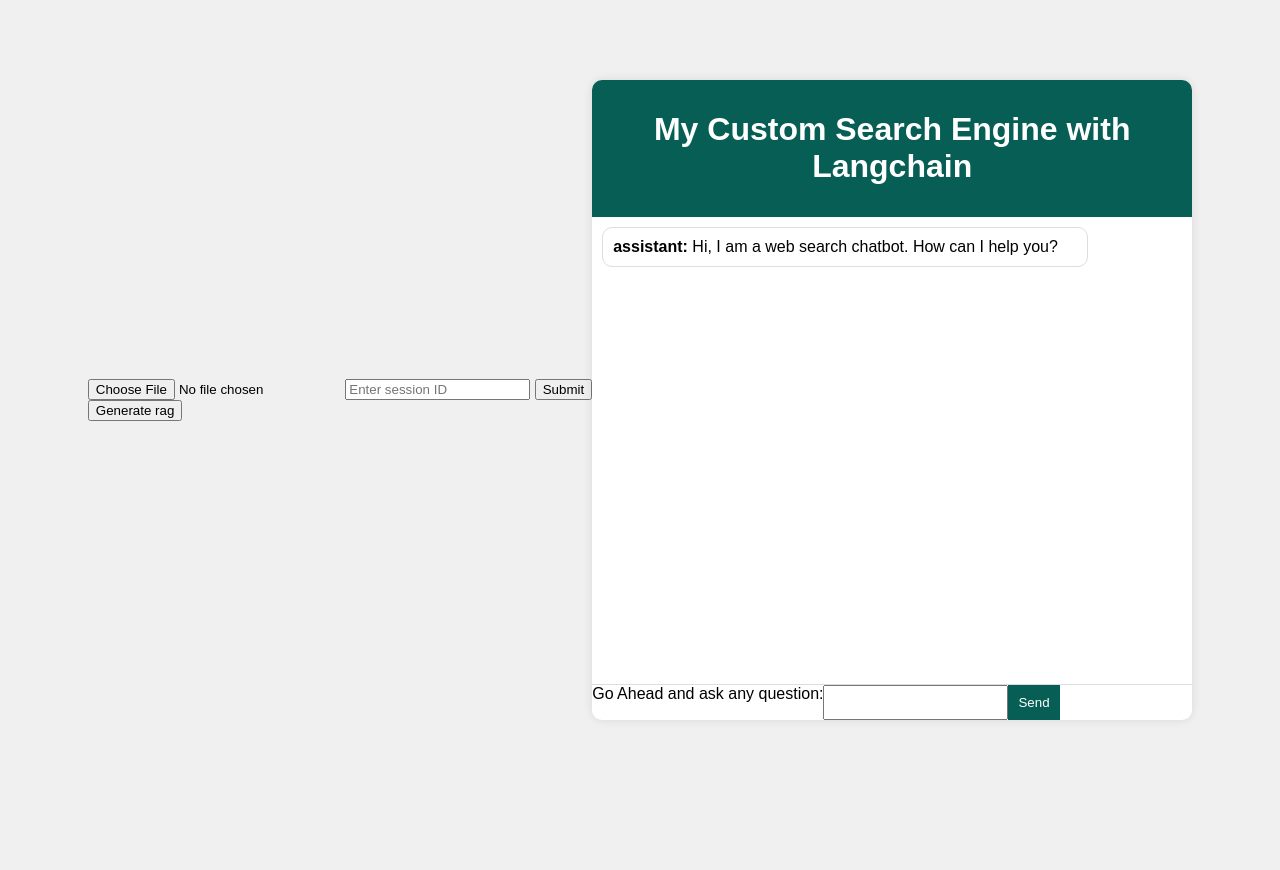
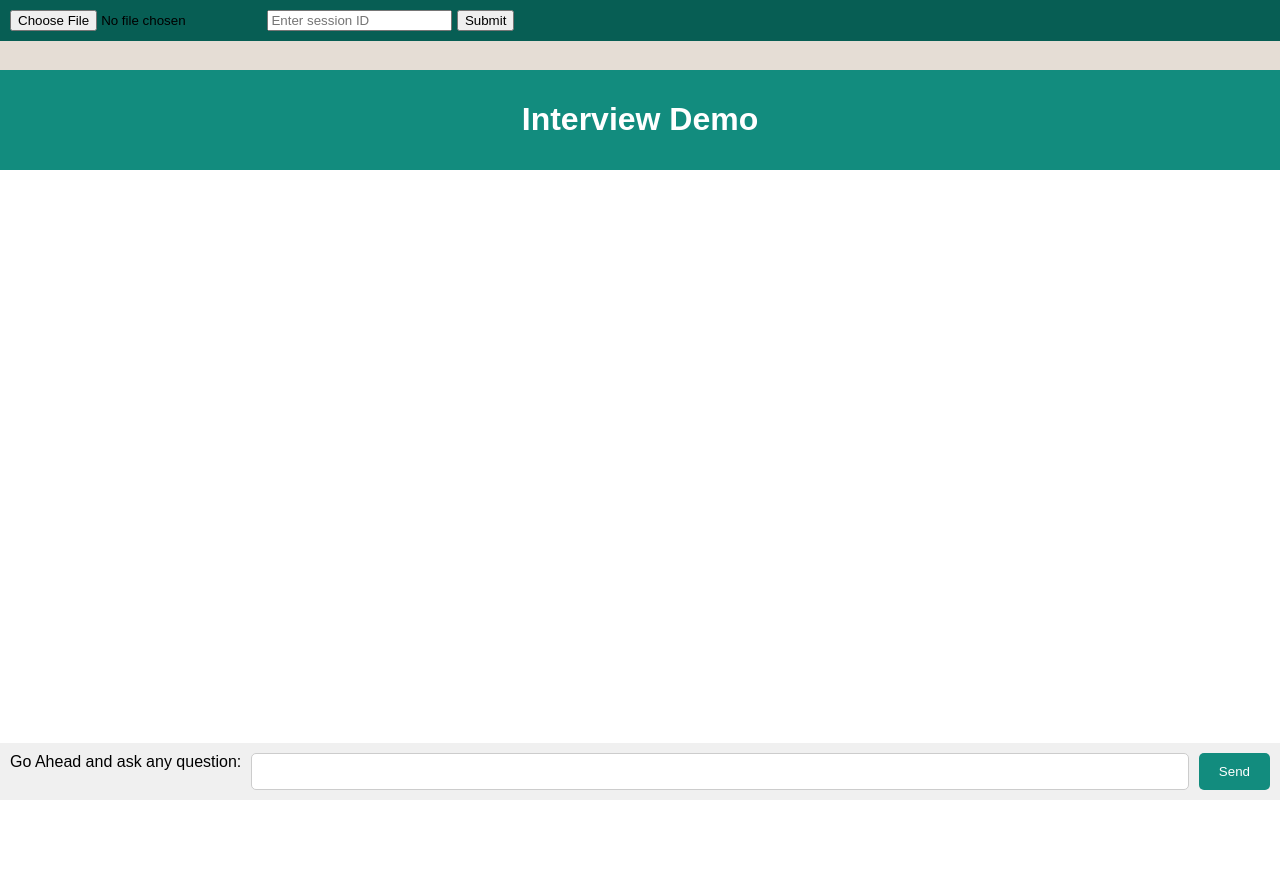
Before and after one commit to kumar793/RAG-chatbot, a Flask app: page / in a window 1280 px wide. Before the commit the page ends 720 px from the top, so only its background shows below. Run offline with Flask 3, Linux system fonts and the light colour scheme.

Commit message:
stable version

```diff
--- a/app.py
+++ b/app.py
@@ -11,10 +11,11 @@
 app = Flask(__name__)
 app.config['SECRET_KEY'] = 'getint'
 app.config['SESSION_TYPE'] = 'filesystem'
+app.config['SESSION_PERMANENT'] = True
 Session(app)
 logging.info("Session started")
 store = {}
-r = data_ingestion.Response()
+
 conversational_rag_chain = None
 
 def get_session_history(session_id: str) -> BaseChatMessageHistory:
@@ -39,33 +40,23 @@
 @app.route("/create_document", methods=["GET", "POST"])
 def upload_documents():
     try:
-        global r
+        global conversational_rag_chain
+        r = data_ingestion.Response()
         session.uploaded_files = request.files.getlist("file")
-        session['session_id'] = request.form.get("session_id", "default_session")
+        session_id = request.form.get("session_id")
+
         if session.uploaded_files:
             for uploaded_file in session.uploaded_files:
                 temppdf = './temp.pdf'
                 with open(temppdf, 'wb') as file:
                     file.write(uploaded_file.read())
-                r.create_embeddings(temppdf)
+                r.create_embeddings(temppdf,session_id)
             logging.info("Document uploaded successfully and embeddings created.")
-            session.modified = True
-            return redirect("/")
+            logging.info("getting conversational rag chain")
         else:
             logging.warning("No files uploaded.")
             return "No files uploaded", 400
-    except Exception as e:
-        logging.error(f"Error: {e} at document upload.")
-        raise CustomException(e, sys)
 
-
-
-@app.route("/create_rag", methods=["GET"])
-def create_rag():
-    global r
-    global conversational_rag_chain
-    try:
-        logging.info("getting conversational rag chain")
         conversational_rag_chain = RunnableWithMessageHistory(
             r.create_response(),
             get_session_history,
@@ -76,9 +67,12 @@
         session.modified = True
         logging.info("Rag chain created successfully.")
         return redirect("/")
+
     except Exception as e:
-        logging.error(f"Error: {e} at creating RAG chain")
+        logging.error(f"Error: {e} at document upload.")
         raise CustomException(e, sys)
+
+
 
 
 @app.route("/chat", methods=["POST"])
--- a/src/utils.py
+++ b/src/utils.py
@@ -13,14 +13,14 @@
 
 
 class load_document:
-    def vector_store(self,document_path):
+    def vector_store(self,document_path,session_id):
         try:
             self.__documents = PyPDFLoader(document_path).load()
             self.__text_splitter = RecursiveCharacterTextSplitter(chunk_size = 300, chunk_overlap = 20 ).split_documents(self.__documents)
             logging.info("Document loaded and split into chunks")
             self.__embeddings = GoogleGenerativeAIEmbeddings(model="models/embedding-001")
             self.__vector_store = AstraDBVectorStore(
-                                collection_name="demo",
+                                collection_name=session_id,
                                 embedding=self.__embeddings,
                                 api_endpoint=ASTRA_DB_API_ENDPOINT,
                                 token=ASTRA_DB_APPLICATION_TOKEN)
--- /dev/null
+++ b/static/scripts.js
@@ -0,0 +1,43 @@
+async function sendMessage() {
+    const userInput = document.getElementById('user_input').value;
+    const sendButton = document.getElementById('sendButton');
+    const chatbox = document.getElementById('chatbox');
+
+    // Disable input and button, show fetching data message
+    document.getElementById('user_input').disabled = true;
+    sendButton.disabled = true;
+    chatbox.innerHTML += `<div class="chat-message assistant"><strong>assistant:</strong> Fetching data...</div>`;
+    chatbox.scrollTop = chatbox.scrollHeight; // Scroll to the bottom
+
+    try {
+        const response = await fetch('/chat', {
+            method: 'POST',
+            headers: {
+                'Content-Type': 'application/json'
+            },
+            body: JSON.stringify({ message: userInput })
+        });
+        if (!response.ok) {
+            throw new Error('Network response was not ok');
+        }
+        const data = await response.json();
+        chatbox.innerHTML = '';
+        data.messages.forEach(msg => {
+            let messageHtml = `<div class="chat-message ${msg.role}"><strong>${msg.role}:</strong> ${msg.content}`;
+            if (msg.image) {
+                messageHtml += `<img src="${msg.image}" class="chat-image">`;
+            }
+            messageHtml += `</div>`;
+            chatbox.innerHTML += messageHtml;
+        });
+        document.getElementById('user_input').value = '';
+        chatbox.scrollTop = chatbox.scrollHeight; // Scroll to the bottom
+    } catch (error) {
+        console.error('There was a problem with the fetch operation:', error);
+        chatbox.innerHTML += `<div class="chat-message assistant"><strong>assistant:</strong> Error fetching data. Please try again.</div>`;
+    } finally {
+        // Re-enable input and button
+        document.getElementById('user_input').disabled = false;
+        sendButton.disabled = false;
+    }
+}
--- /dev/null
+++ b/static/styles.css
@@ -0,0 +1,81 @@
+body {
+    font-family: Arial, sans-serif;
+    background-color: #e5ddd5;
+    margin: 0;
+    padding: 0;
+}
+
+nav {
+    background-color: #075e54;
+    padding: 10px;
+    display: flex;
+    justify-content: space-between;
+    position: fixed;
+    width: 100%;
+    top: 0;
+    z-index: 1000;
+}
+
+.chat-container {
+    display: flex;
+    flex-direction: column;
+    height: 100vh;
+    padding-top: 70px; /* Adjust this value based on the height of the nav bar */
+}
+
+.chat-header {
+    background-color: #128c7e;
+    color: white;
+    padding: 10px;
+    text-align: center;
+}
+
+.chat-messages {
+    flex: 1;
+    padding: 10px;
+    overflow-y: auto;
+    background-color: #ffffff;
+}
+
+.chat-message {
+    margin-bottom: 10px;
+}
+
+.chat-message.user {
+    text-align: right;
+}
+
+.chat-message.assistant {
+    text-align: left;
+}
+
+.chat-input-container {
+    display: flex;
+    padding: 10px;
+    background-color: #f0f0f0;
+    position: fixed;
+    bottom: 0;
+    width: 100%;
+    box-sizing: border-box;
+}
+
+.chat-input-container label {
+    margin-right: 10px;
+}
+
+.chat-input-container input {
+    flex: 1;
+    padding: 10px;
+    border: 1px solid #ccc;
+    border-radius: 5px;
+}
+
+.chat-send-button {
+    padding: 10px 20px;
+    background-color: #128c7e;
+    color: white;
+    border: none;
+    border-radius: 5px;
+    margin-left: 10px;
+    cursor: pointer;
+}
--- a/templates/index.html
+++ b/templates/index.html
@@ -3,158 +3,30 @@
 <head>
     <meta charset="UTF-8">
     <meta name="viewport" content="width=device-width, initial-scale=1.0">
-    <title>My Custom Search Engine with Langchain</title>
-    <style>
-        body {
-            font-family: Arial, sans-serif;
-            background-color: #f0f0f0;
-            margin: 0;
-            padding: 0;
-            display: flex;
-            justify-content: center;
-            align-items: center;
-            height: 100vh;
-        }
-        .chat-container {
-            width: 600px;
-            height: 80vh;
-            background-color: #ffffff;
-            box-shadow: 0 0 10px rgba(0, 0, 0, 0.1);
-            border-radius: 10px;
-            overflow: hidden;
-            display: flex;
-            flex-direction: column;
-        }
-        .chat-header {
-            background-color: #075e54;
-            color: #ffffff;
-            padding: 10px;
-            text-align: center;
-        }
-        .chat-messages {
-            flex: 1;
-            padding: 10px;
-            overflow-y: auto;
-        }
-        .chat-message {
-            margin-bottom: 10px;
-            padding: 10px;
-            border-radius: 10px;
-            max-width: 80%;
-        }
-        .chat-message.user {
-            background-color: #dcf8c6;
-            align-self: flex-end;
-        }
-        .chat-message.assistant {
-            background-color: #ffffff;
-            border: 1px solid #ddd;
-            align-self: flex-start;
-        }
-        .chat-input-container {
-            display: flex;
-            border-top: 1px solid #ddd;
-        }
-        .chat-input {
-            flex: 1;
-            padding: 10px;
-            border: none;
-            outline: none;
-        }
-        .chat-send-button {
-            background-color: #075e54;
-            color: #ffffff;
-            border: none;
-            padding: 10px;
-            cursor: pointer;
-        }
-        .chat-send-button:disabled {
-            background-color: #ccc;
-            cursor: not-allowed;
-        }
-        .chat-image {
-            max-width: 100%;
-            border-radius: 10px;
-            margin-top: 10px;
-        }
-    </style>
+    <title>Interview Demo</title>
+    <link rel="stylesheet" href="{{ url_for('static', filename='styles.css') }}">
 </head>
 <body>
-    <div>
-    <form method="POST"  action = "/create_document" enctype="multipart/form-data">
-        <input type="file" name="file" required>
-        <input type="text" name="session_id" placeholder="Enter session ID">
-        <button type="submit">Submit</button>
-    </form>
-    <form  action = "/create_rag">
-        <button type="submit">Generate rag</button>
-    </form>
-</div>
+    <nav>
+        <form method="POST" action="/create_document" enctype="multipart/form-data">
+            <input type="file" name="file" required>
+            <input type="text" name="session_id" placeholder="Enter session ID">
+            <button type="submit">Submit</button>
+        </form>
+    </nav>
     <div class="chat-container">
         <div class="chat-header">
-            <h1>My Custom Search Engine with Langchain</h1>
+            <h1>Interview Demo</h1>
         </div>
         <div class="chat-messages" id="chatbox">
-            {% for msg in messages %}
-                <div class="chat-message {{ msg.role }}">
-                    <strong>{{ msg.role }}:</strong> {{ msg.content }}
-                    {% if msg.image %}
-                        <img src="{{ msg.image }}" class="chat-image">
-                    {% endif %}
-                </div>
-            {% endfor %}
+            <!-- Messages will be dynamically inserted here -->
         </div>
         <div class="chat-input-container">
             <label for="user_input">Go Ahead and ask any question:</label>
-            <input type="text" id="user_input" name="user_input" value="{{ user_input }}">
+            <input type="text" id="user_input" name="user_input">
             <button class="chat-send-button" id="sendButton" onclick="sendMessage()">Send</button>
         </div>
-
     </div>
-    <script>
-        async function sendMessage() {
-            const userInput = document.getElementById('user_input').value;
-            const sendButton = document.getElementById('sendButton');
-            const chatbox = document.getElementById('chatbox');
-
-            // Disable input and button, show fetching data message
-            document.getElementById('user_input').disabled = true;
-            sendButton.disabled = true;
-            chatbox.innerHTML += `<div class="chat-message assistant"><strong>assistant:</strong> Fetching data...</div>`;
-            chatbox.scrollTop = chatbox.scrollHeight; // Scroll to the bottom
-
-            try {
-                const response = await fetch('/chat', {
-                    method: 'POST',
-                    headers: {
-                        'Content-Type': 'application/json'
-                    },
-                    body: JSON.stringify({ message: userInput })
-                });
-                if (!response.ok) {
-                    throw new Error('Network response was not ok');
-                }
-                const data = await response.json();
-                chatbox.innerHTML = '';
-                data.messages.forEach(msg => {
-                    let messageHtml = `<div class="chat-message ${msg.role}"><strong>${msg.role}:</strong> ${msg.content}`;
-                    if (msg.image) {
-                        messageHtml += `<img src="${msg.image}" class="chat-image">`;
-                    }
-                    messageHtml += `</div>`;
-                    chatbox.innerHTML += messageHtml;
-                });
-                document.getElementById('user_input').value = '';
-                chatbox.scrollTop = chatbox.scrollHeight; // Scroll to the bottom
-            } catch (error) {
-                console.error('There was a problem with the fetch operation:', error);
-                chatbox.innerHTML += `<div class="chat-message assistant"><strong>assistant:</strong> Error fetching data. Please try again.</div>`;
-            } finally {
-                // Re-enable input and button
-                document.getElementById('user_input').disabled = false;
-                sendButton.disabled = false;
-            }
-        }
-    </script>
+    <script src="{{ url_for('static', filename='scripts.js') }}"></script>
 </body>
 </html>
```
Also changed, not shown: src/components/data_ingestion.py (+22 -8 lines), 2 other files.
